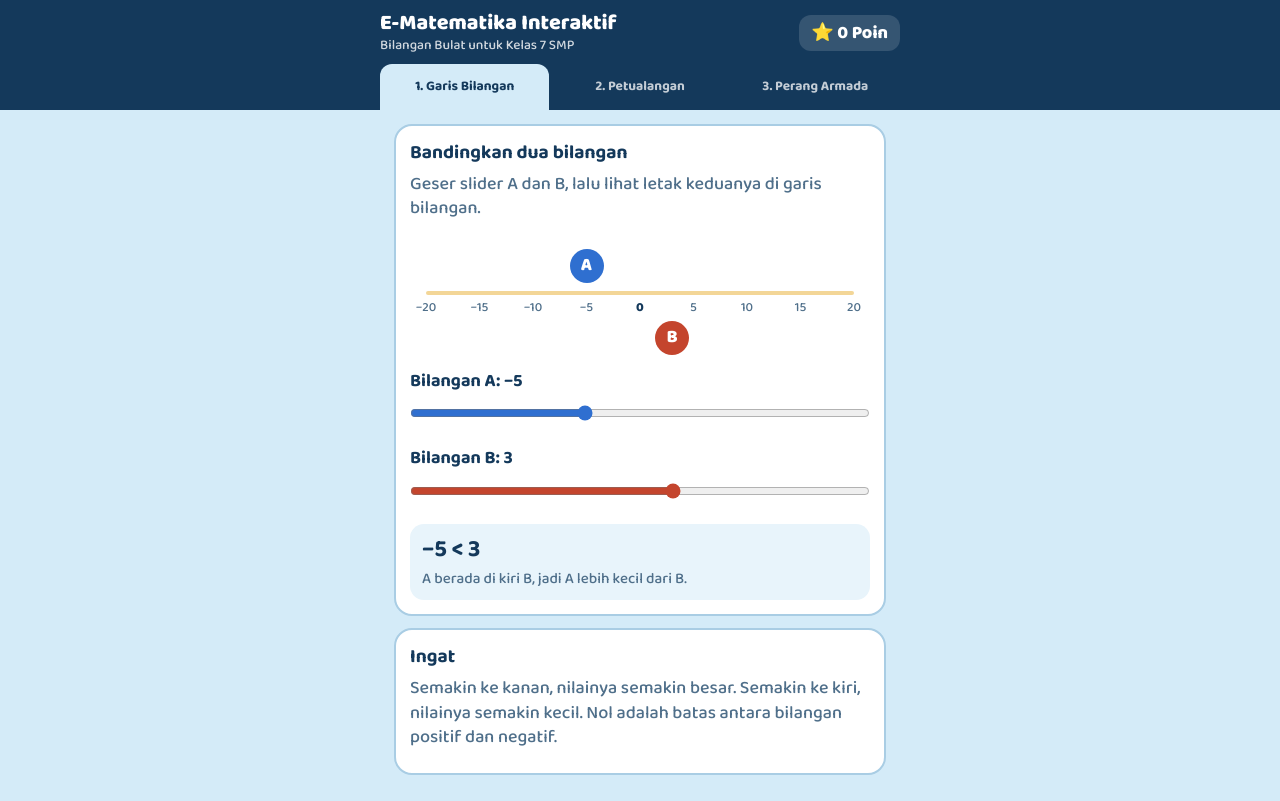
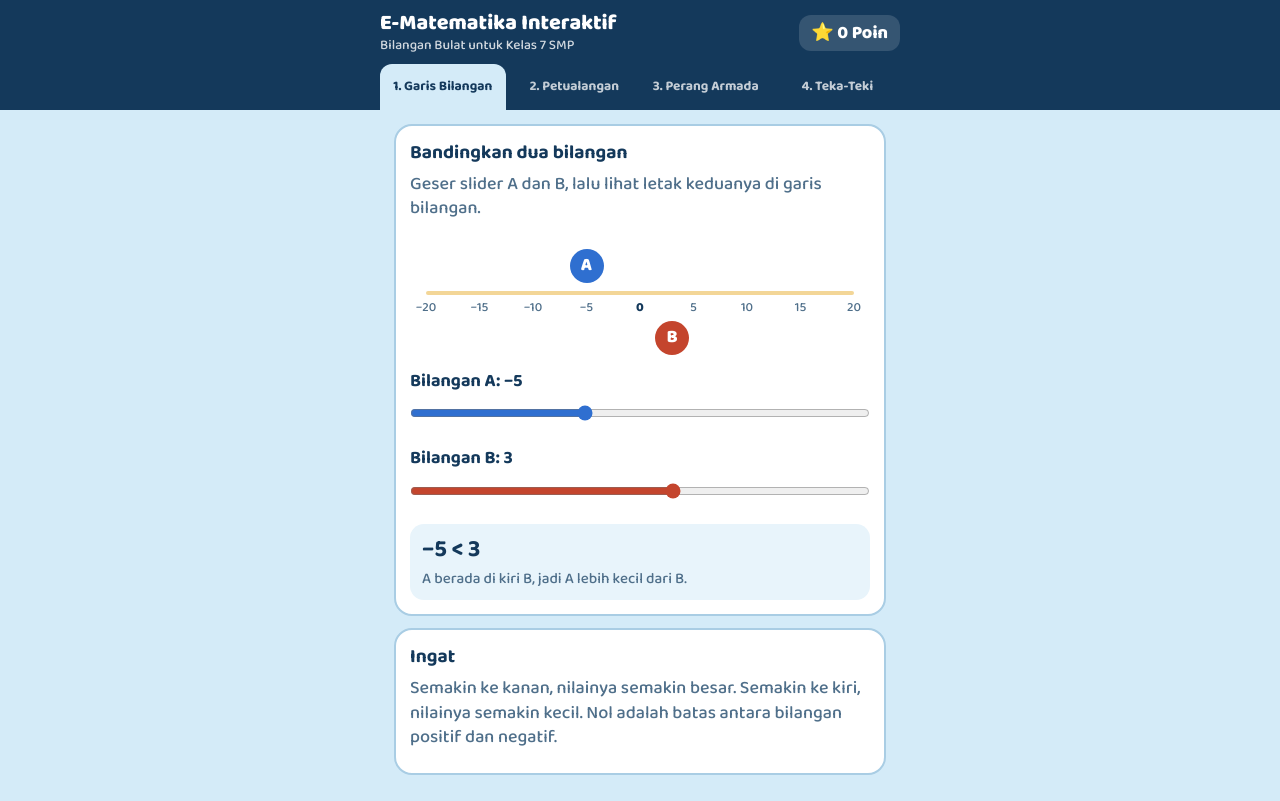
Before and after one commit to nurulnazmi228-ai/mathisfun, a plain HTML site: page index.html in a window 1280 px wide. Drawn offline with Linux system fonts and the light colour scheme.

Commit message:
Add files via upload

```diff
--- a/index.html
+++ b/index.html
@@ -81,7 +81,7 @@ p{margin:0 0 10px;color:var(--mute)}
 </head>
 <body>
 <header class="site"><div class="hin"><div><div class="ht">E-Matematika Interaktif</div><div class="hs">Bilangan Bulat untuk Kelas 7 SMP</div></div><div class="pt" id="poin">⭐ 0 Poin</div></div>
-<nav class="tabs"><button id="b1" class="on" onclick="showTab(1)">1. Garis Bilangan</button><button id="b2" onclick="showTab(2)">2. Petualangan</button><a href="armada.html">3. Perang Armada</a></nav></header>
+<nav class="tabs"><button id="b1" class="on" onclick="showTab(1)">1. Garis Bilangan</button><button id="b2" onclick="showTab(2)">2. Petualangan</button><a href="armada.html">3. Perang Armada</a><a href="tekateki.html">4. Teka-Teki</a></nav></header>
 <section class="sec" id="t1">
 <div class="card"><h2>Bandingkan dua bilangan</h2><p>Geser slider A dan B, lalu lihat letak keduanya di garis bilangan.</p>
 <div class="nl" id="nl"></div>
```
